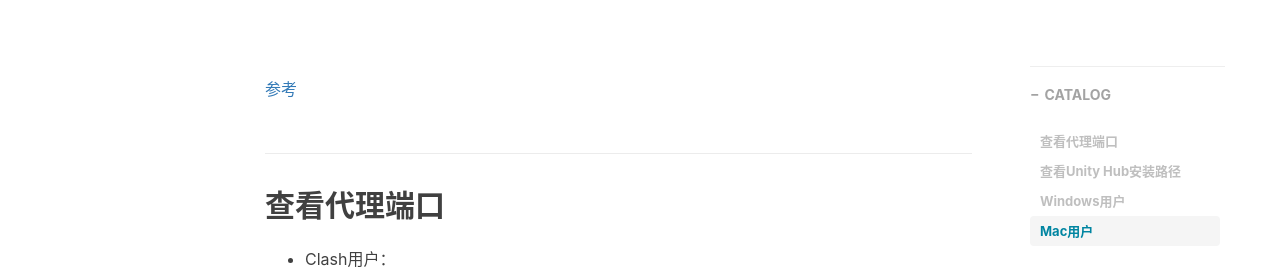
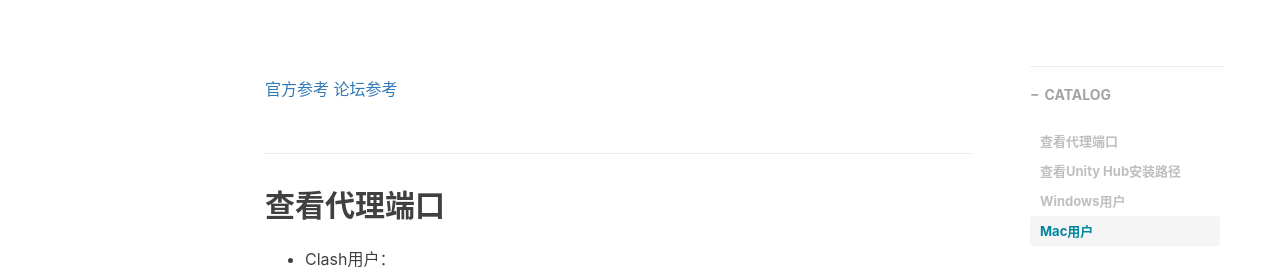
Before and after one commit to gumcstronger/gumcstronger.github.io, a Jekyll site: the page built from _posts/2025/2025-08-27-access_international_unity.md, in a window 1280 px wide and 900 px high, scrolled down 446 px. Shown: the part 181-452 px from the top of the window. Built offline with Jekyll 4.4.1, drawn with Linux system fonts in a browser that asks for light colours; nearby versions of some CDN libraries; comment, search, counter and statistics services are not loaded.

Commit message:
Update 2025-08-27-access_international_unity.md

```diff
--- a/_posts/2025/2025-08-27-access_international_unity.md
+++ b/_posts/2025/2025-08-27-access_international_unity.md
@@ -10,7 +10,8 @@ catalog: true
 tags:
     - AI
 ---
-[参考](https://docs.unity3d.com/6000.2/Documentation/Manual/ent-proxy-cmd-file.html)
+[官方参考](https://docs.unity3d.com/6000.2/Documentation/Manual/ent-proxy-cmd-file.html)
+[论坛参考](https://discussions.unity.com/t/trouble-signing-in-i-am-redirected-to-id-unity-cn/875158/12)
 
 ## 查看代理端口
 
```
